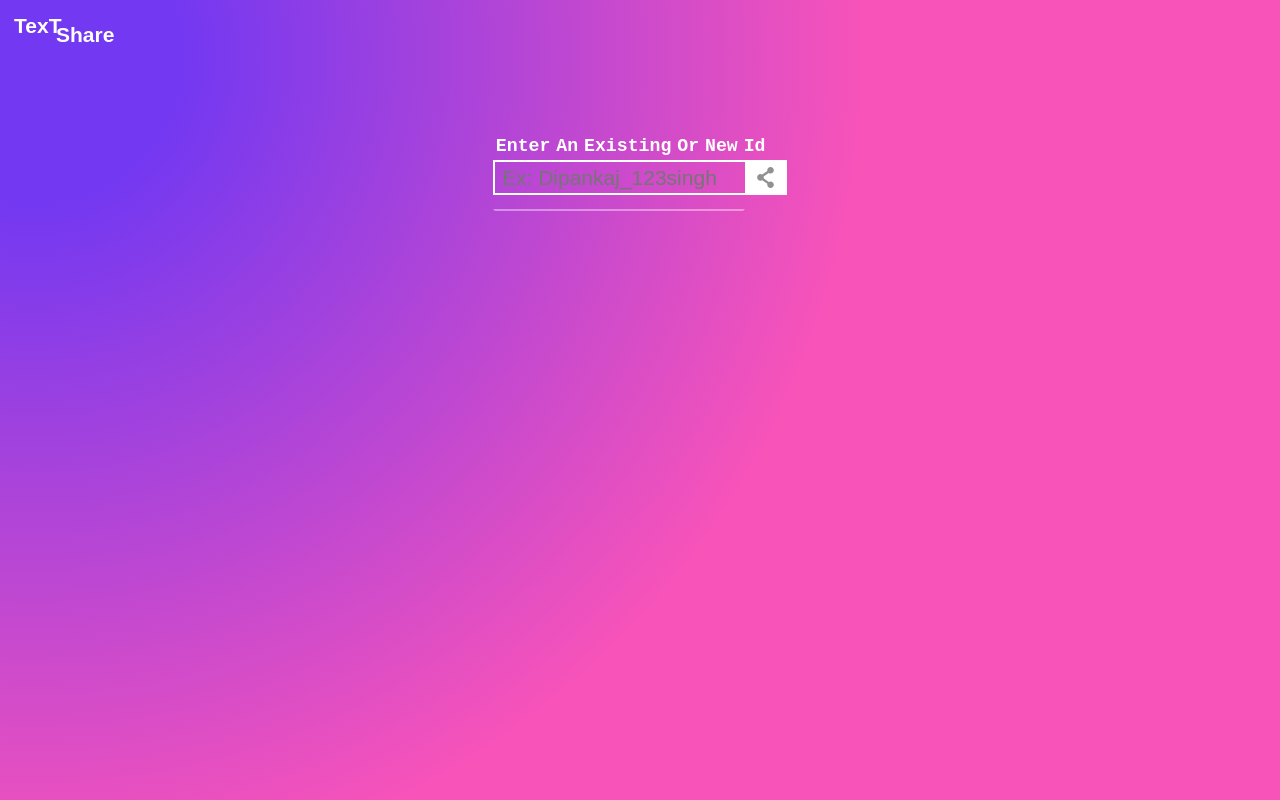
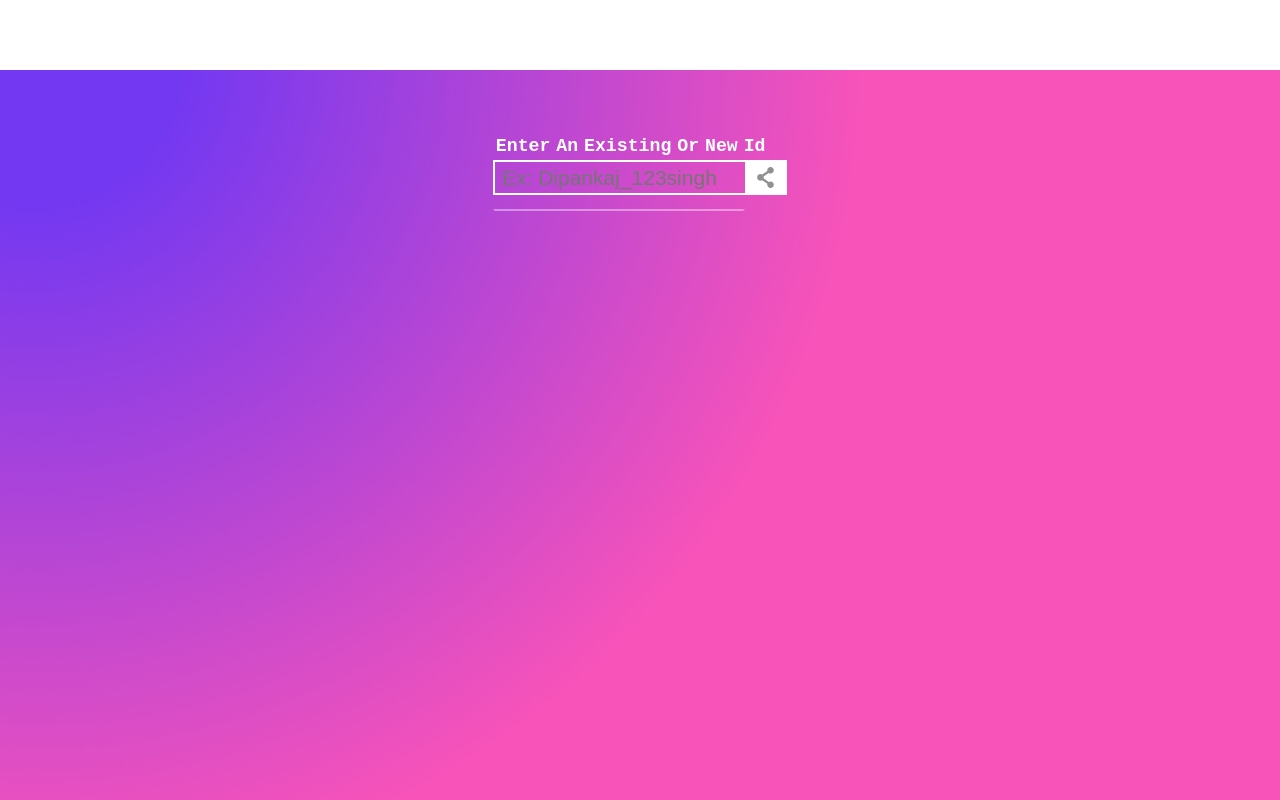
Before and after one commit to DipankajSingh/textshare, a Next.js app: page / in a window 1280 px wide. Built offline with nearby package versions, Linux system fonts and the light colour scheme.

Commit message:
Update Home.module.css

```diff
--- a/styles/Home.module.css
+++ b/styles/Home.module.css
@@ -5,6 +5,8 @@
   position: fixed;
   width: 100vw;
   z-index: 100;
+height:max-content;
+Background-color:hsl(var(--ui));
 }
 
 .nav>div {
```
